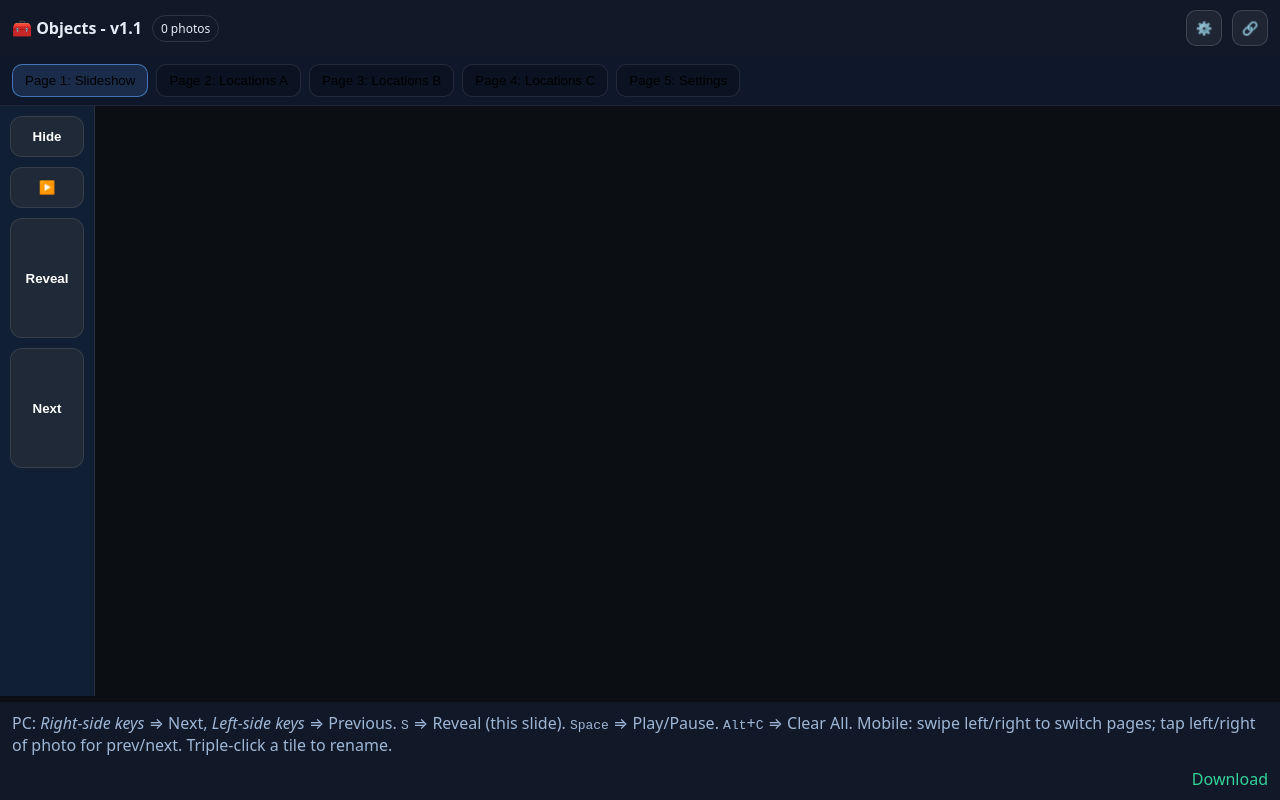
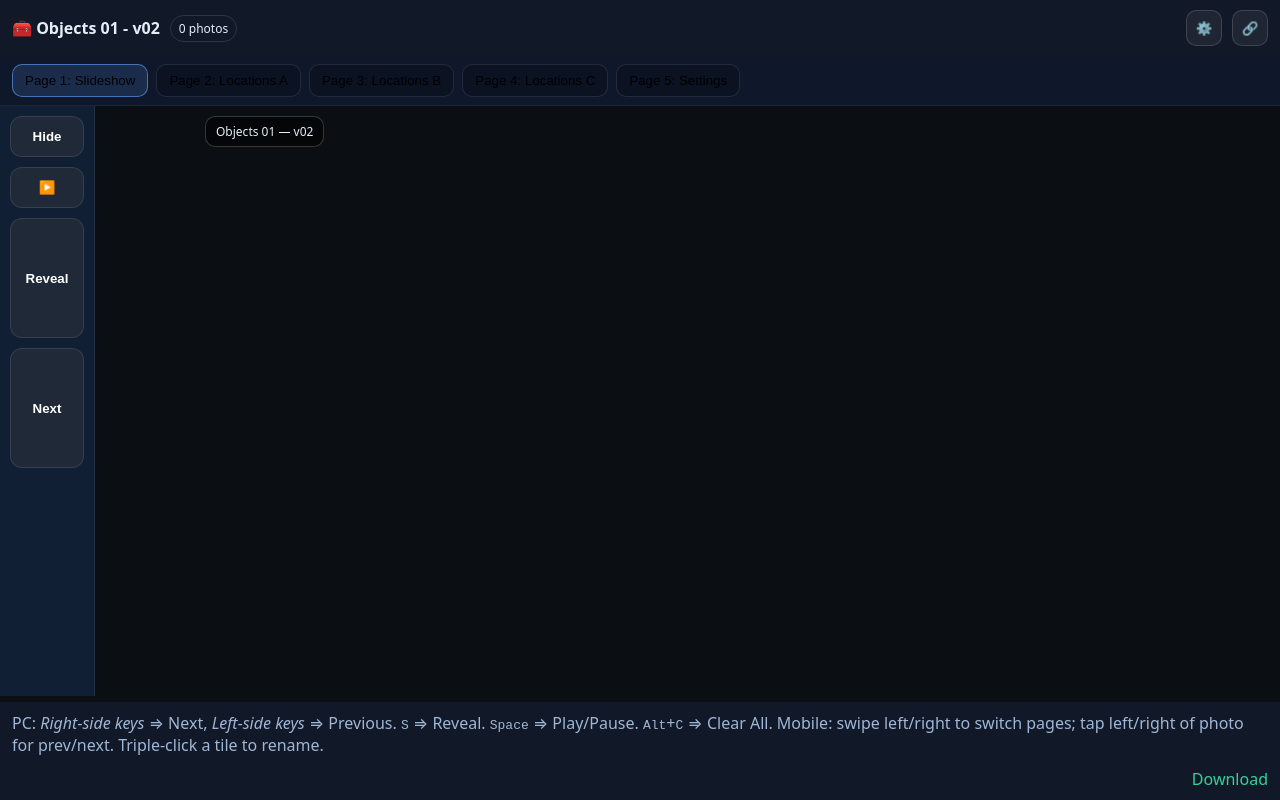
Before and after one commit to jimmez/objects-01, a plain HTML site: page index.html in a window 1280 px wide. Drawn offline with Linux system fonts and the light colour scheme; no server answers.

Commit message:
Update index.html

```diff
--- a/index.html
+++ b/index.html
@@ -3,8 +3,8 @@
 <head>
 <meta charset="utf-8" />
 <meta name="viewport" content="width=device-width, initial-scale=1" />
-<title>Objects - v1.1 — Wikidata Objects Slideshow</title>
-<meta name="description" content="Objects slideshow that fetches photos from Wikidata/Commons by location categories. Swipe pages reliably (Samsung Internet friendly), seamless image swaps, left-rail controls, auto-apply selection. Defaults: 4s slide, 2s reveal." />
+<title>Objects 01 - v02 — Objects Slideshow (Commons)</title>
+<meta name="description" content="Objects slideshow that fetches random photos from Wikimedia Commons categories per location. Swipe pages reliably (Samsung Internet friendly), seamless image swaps, left-rail controls, auto-apply selection. Defaults: 4s slide, 2s reveal." />
 <style>
   :root { --bg:#0b0f14; --fg:#e5eef7; --accent:#60a5fa; --ok:#34d399; --panel:#0f172a; --muted:#9fb7d6; }
   *{box-sizing:border-box}
@@ -28,13 +28,10 @@
 
   /* Stage layout */
   .stageWrap{ display:grid; grid-template-columns:95px 1fr; height:calc(100vh - 210px); min-height:360px; position:relative; }
-  @supports(height: 100dvh){
-    .stageWrap{ height:calc(100dvh - 210px); }
-  }
+  @supports(height: 100dvh){ .stageWrap{ height:calc(100dvh - 210px); } }
   .leftRail{
     display:grid; grid-auto-rows:min-content; align-content:start; gap:10px; padding:10px;
-    background:rgba(59,130,246,.14); border-right:1px solid rgba(255,255,255,.08); z-index:10;
-    touch-action: none;
+    background:rgba(59,130,246,.14); border-right:1px solid rgba(255,255,255,.08); z-index:10; touch-action:none;
   }
   .btn{padding:12px 14px; border-radius:12px; border:1px solid rgba(255,255,255,.1); background:#1f2937; color:#fff; cursor:pointer; font-weight:700}
   .btn.playing{background:rgba(52,211,153,.28); border-color:rgba(52,211,153,.6)}
@@ -42,10 +39,7 @@
 
   .stage{ position:relative; display:grid; place-items:center; overflow:hidden; }
   .imgwrap{ position:relative; width:100%; height:100%; display:grid; place-items:center; }
-  img.photo{
-    max-width:88vw; max-height:74vh; object-fit:contain; border-radius:16px; box-shadow:0 12px 32px rgba(0,0,0,.55);
-    opacity:0; transition:opacity .18s ease;
-  }
+  img.photo{ max-width:88vw; max-height:74vh; object-fit:contain; border-radius:16px; box-shadow:0 12px 32px rgba(0,0,0,.55); opacity:0; transition:opacity .18s ease; }
   img.photo.show{opacity:1}
 
   .nameOverlay{
@@ -56,6 +50,9 @@
   .nameOverlay.collapsed{display:none}
   .title{font-size:22px; font-weight:800}
   .tags{margin-top:6px; font-size:13px; color:var(--muted)}
+
+  /* Version tag on page 1 */
+  .versionSticker{position:absolute; top:10px; left:110px; z-index:20; background:rgba(0,0,0,.6); border:1px solid rgba(255,255,255,.2); padding:6px 10px; border-radius:10px; font-size:12px}
 
   .builder{padding:12px}
   .grid{display:grid; grid-template-columns:repeat(auto-fill, minmax(160px, 1fr)); gap:10px}
@@ -68,34 +65,24 @@
   footer a{color:var(--ok); text-decoration:none}
 
   /* Fullscreen swipe catcher for reliable page swipes (Samsung Internet friendly) */
-  #swipeCatcher{
-    position:fixed; inset:0; z-index:998; /* just under the tabs (999) and header (1000) */
-    background:transparent;
-  }
-  /* Only enable when on slideshow to avoid blocking clicks elsewhere */
+  #swipeCatcher{ position:fixed; inset:0; z-index:998; background:transparent; }
   .noSwipe{ display:none !important; }
 
-  /* Click zones for next/prev inside the image area */
-  .zonePrev, .zoneNext{
-    position:absolute; top:0; bottom:0; z-index:5;
-  }
+  /* Click zones */
+  .zonePrev, .zoneNext{ position:absolute; top:0; bottom:0; z-index:5; }
   .zonePrev{ left:95px; width:35%; }
   .zoneNext{ right:0; width:65%; }
 
-  @media (max-width: 768px){
-    .stageWrap{grid-template-columns:84px 1fr}
-    .zonePrev{ left:84px; }
-    #revealBtn, #nextPhoto{height:100px}
-  }
+  @media (max-width: 768px){ .stageWrap{grid-template-columns:84px 1fr} .zonePrev{ left:84px; } #revealBtn, #nextPhoto{height:100px} }
 </style>
 </head>
 <body>
   <header>
-    <h1>🧰 Objects - v1.1</h1>
+    <h1>🧰 Objects 01 - v02</h1>
     <span class="badge" id="countBadge">0 photos</span>
     <div class="sp"></div>
     <button class="iconBtn" id="gearBtn" title="Settings (toggle)">⚙️</button>
-    <button class="iconBtn" id="openLink" title="Open item/file page">🔗</button>
+    <button class="iconBtn" id="openLink" title="Open file page">🔗</button>
   </header>
 
   <nav class="tabs" role="tablist">
@@ -116,6 +103,7 @@
           <button id="nextPhoto" class="btn">Next</button>
         </div>
         <div class="stage">
+          <div class="versionSticker" id="versionSticker">Objects 01 — v02</div>
           <div class="imgwrap" id="imgwrap"></div>
           <div class="nameOverlay collapsed" id="nameBar">
             <div class="title" id="entityName">&nbsp;</div>
@@ -125,7 +113,6 @@
           <div class="zoneNext" id="zoneNext" title="Next"></div>
         </div>
       </div>
-      <!-- Swipe catcher shows only on slideshow page -->
       <div id="swipeCatcher" class="noSwipe"></div>
     </section>
 
@@ -166,7 +153,7 @@
 
   <footer>
     <div>
-      PC: <em>Right-side keys</em> ⇒ Next, <em>Left-side keys</em> ⇒ Previous. <kbd>S</kbd> ⇒ Reveal (this slide). <kbd>Space</kbd> ⇒ Play/Pause. <kbd>Alt</kbd>+<kbd>C</kbd> ⇒ Clear All.
+      PC: <em>Right-side keys</em> ⇒ Next, <em>Left-side keys</em> ⇒ Previous. <kbd>S</kbd> ⇒ Reveal. <kbd>Space</kbd> ⇒ Play/Pause. <kbd>Alt</kbd>+<kbd>C</kbd> ⇒ Clear All.
       Mobile: swipe left/right to switch pages; tap left/right of photo for prev/next. Triple-click a tile to rename.
     </div>
     <div class="sp"></div>
@@ -185,131 +172,138 @@
       const on=(i===idx-1);
       t.page.classList.toggle('active', on); t.tab.setAttribute('aria-selected', String(on));
     });
-    // Only show the swipe catcher on slideshow page
     if(idx===1){ swipeCatcher.classList.remove('noSwipe'); }
     else { swipeCatcher.classList.add('noSwipe'); }
   }
   tabs.forEach((t,i)=> t.tab.addEventListener('click',()=> setPage(i+1)));
   document.getElementById('gearBtn').addEventListener('click', ()=>{ const i=activePageIndex()+1; setPage(i===5?1:5); });
 
-  /* Reliable swipe (Samsung Internet friendly) */
+  /* Reliable swipe */
   let sx=0, sy=0, swiping=false;
-  swipeCatcher.addEventListener('touchstart', e=>{
-    if(e.touches.length!==1) return;
-    swiping=true;
-    sx=e.touches[0].clientX; sy=e.touches[0].clientY;
-  }, {passive:false});
-  swipeCatcher.addEventListener('touchmove', e=>{
-    if(!swiping) return;
-    const dx=e.touches[0].clientX - sx;
-    const dy=e.touches[0].clientY - sy;
-    if(Math.abs(dx)>Math.abs(dy)) e.preventDefault(); // lock horizontal swipe
-  }, {passive:false});
-  swipeCatcher.addEventListener('touchend', e=>{
-    if(!swiping) return; swiping=false;
-    const t=e.changedTouches[0];
-    const dx=t.clientX - sx, dy=t.clientY - sy;
-    if(Math.abs(dx)>40 && Math.abs(dy)<60){
-      const i=activePageIndex()+1;
-      if(dx<0 && i<5) setPage(i+1);
-      if(dx>0 && i>1) setPage(i-1);
-    }
-  }, {passive:false});
+  swipeCatcher.addEventListener('touchstart', e=>{ if(e.touches.length!==1) return; swiping=true; sx=e.touches[0].clientX; sy=e.touches[0].clientY; }, {passive:false});
+  swipeCatcher.addEventListener('touchmove', e=>{ if(!swiping) return; const dx=e.touches[0].clientX - sx; const dy=e.touches[0].clientY - sy; if(Math.abs(dx)>Math.abs(dy)) e.preventDefault(); }, {passive:false});
+  swipeCatcher.addEventListener('touchend', e=>{ if(!swiping) return; swiping=false; const t=e.changedTouches[0]; const dx=t.clientX - sx, dy=t.clientY - sy; if(Math.abs(dx)>40 && Math.abs(dy)<60){ const i=activePageIndex()+1; if(dx<0 && i<5) setPage(i+1); if(dx>0 && i>1) setPage(i-1); } }, {passive:false});
 
-  /* Also arrow keys for pages */
+  /* Arrow keys for pages */
   document.addEventListener('keydown', (e)=>{
-    const tag=(e.target && e.target.tagName)||'';
-    if(tag==='INPUT' || tag==='TEXTAREA') return;
+    const tag=(e.target && e.target.tagName)||''; if(tag==='INPUT' || tag==='TEXTAREA') return;
     if(e.key==='ArrowRight'){ const i=activePageIndex()+1; if(i<5) setPage(i+1); }
     if(e.key==='ArrowLeft'){ const i=activePageIndex()+1; if(i>1) setPage(i-1); }
     if(e.altKey && e.key.toLowerCase()==='c'){ e.preventDefault(); clearAll(); }
   });
 
-  /* Locations (30) */
+  /* Locations (expanded, improv-friendly) */
   const LOCATIONS = [
     'Office','Tax office','Restaurant','Doctor\'s office','Hospital','School classroom','University lab','Construction site','Factory floor','Warehouse',
     'Supermarket','Bakery','Home kitchen','Coffee shop','Bar / pub','Theater stage','Film set','Music studio','Art studio','Museum gallery',
-    'Library','Gym','Sports stadium','Airport terminal','Train station','Police station','Fire station','Courthouse','Post office','The Moon'
+    'Library','Gym','Sports stadium','Airport terminal','Train station','Police station','Fire station','Courthouse','Post office','The Moon',
+    'Farmer\'s market','School dance','Hardware store','Pharmacy','Beauty salon','Barbershop','Hotel lobby','Kitchen supply store','Flower shop','Public park',
+    'Beach','Playground','City street','Subway','Bus stop','Camping site','Garage','Living room','Class reunion','Open mic night'
   ];
 
-  /* QID maps (object-ish classes) */
-  const MAP_Q = {
-    'Office': ['Q2920921','Q178973','Q14745','Q68'],
-    'Tax office': ['Q2920921','Q178973','Q81163','Q14745'],
-    'Restaurant': ['Q43169','Q102205','Q319541'],
-    "Doctor's office": ['Q332003','Q409967','Q14745'],
-    'Hospital': ['Q332003','Q409967','Q14745'],
-    'School classroom': ['Q178973','Q213642','Q106900'],
-    'University lab': ['Q1183543','Q173394','Q319541'],
-    'Construction site': ['Q39546','Q1027340','Q153556'],
-    'Factory floor': ['Q11016','Q16961420','Q1980186'],
-    'Warehouse': ['Q275688','Q19530','Q1980186'],
-    'Supermarket': ['Q1351597','Q1145158','Q1980186'],
-    'Bakery': ['Q43169','Q132390','Q2575179'],
-    'Home kitchen': ['Q43169','Q246780','Q11409'],
-    'Coffee shop': ['Q600841','Q106909','Q43169'],
-    'Bar / pub': ['Q806536','Q170783','Q102205'],
-    'Theater stage': ['Q188748','Q740563','Q19757'],
-    'Film set': ['Q11197','Q213288','Q49765'],
-    'Music studio': ['Q133067','Q19757','Q9415'],
-    'Art studio': ['Q148094','Q1347431','Q1074483'],
-    'Museum gallery': ['Q1145158','Q860861'],
-    'Library': ['Q106900','Q1673','Q178973'],
-    'Gym': ['Q210506','Q170202','Q216254'],
-    'Sports stadium': ['Q192439','Q11641'],
-    'Airport terminal': ['Q186507','Q3545703','Q18068927'],
-    'Train station': ['Q1275473','Q212379'],
-    'Police station': ['Q214063','Q83360'],
-    'Fire station': ['Q1405','Q190573'],
-    'Courthouse': ['Q133027','Q1073528'],
-    'Post office': ['Q148853','Q124905'],
-    'The Moon': ['Q2900945','Q270534','Q1076575']
+  /* Commons category maps for each location. Avoids Wikidata entirely. */
+  const MAP_CATS = {
+    'Office':[ 'Office_equipment', 'Desks', 'Office_chairs', 'Computers_in_offices', 'Printers', 'Stationery', 'Office_workers', 'Secretaries', 'Delivery_people' ],
+    'Tax office':[ 'Office_equipment', 'Counters_(service_areas)', 'Queue_management_systems', 'Forms' ],
+    'Restaurant':[ 'Restaurant_equipment', 'Tableware', 'Menus', 'Waiters', 'Chefs', 'Cash_registers' ],
+    "Doctor's office":[ 'Medical_equipment', 'Stethoscopes', 'Sphygmomanometers', 'Waiting_rooms', 'Reception_desks' ],
+    'Hospital':[ 'Hospital_equipment', 'Operating_rooms', 'Ambulances_(interiors)', 'IV_drips' ],
+    'School classroom':[ 'Classrooms', 'Blackboards', 'Whiteboards', 'School_desks', 'School_supplies' ],
+    'University lab':[ 'Laboratory_equipment', 'Microscopes', 'Glassware', 'Fume_hoods' ],
+    'Construction site':[ 'Construction_tools', 'Excavators', 'Cranes_(machines)', 'Safety_helmets', 'Cones_(traffic)' ],
+    'Factory floor':[ 'Industrial_machinery', 'Assembly_lines', 'Conveyor_belts', 'Forklift_trucks' ],
+    'Warehouse':[ 'Warehouse_racking', 'Pallets', 'Forklift_trucks', 'Bar_code_scanners' ],
+    'Supermarket':[ 'Shopping_carts', 'Shelving', 'Bar_code_scanners', 'Checkout_counters' ],
+    'Bakery':[ 'Bakeries', 'Ovens', 'Bread', 'Rolling_pins' ],
+    'Home kitchen':[ 'Kitchen_utensils', 'Cookware', 'Refrigerators', 'Cutting_boards' ],
+    'Coffee shop':[ 'Espresso_machines', 'Coffee_grinders', 'To_go_cups', 'Baristas' ],
+    'Bar / pub':[ 'Bartending_tools', 'Beer_taps', 'Glasses', 'Cocktail_shakers' ],
+    'Theater stage':[ 'Stage_lighting_equipment', 'Microphones', 'Props', 'Curtains_(theatre)' ],
+    'Film set':[ 'Film_cameras', 'Clapperboards', 'Boom_microphones', 'Light_stands' ],
+    'Music studio':[ 'Audio_mixers', 'Headphones', 'Microphones', 'Synthesizers' ],
+    'Art studio':[ 'Easels', 'Paintbrushes', 'Palettes', 'Canvases' ],
+    'Museum gallery':[ 'Display_cases', 'Audio_guides', 'Gallery_benches' ],
+    'Library':[ 'Bookshelves', 'Library_circulation_desks', 'Library_cards' ],
+    'Gym':[ 'Dumbbells', 'Treadmills', 'Kettlebells', 'Yoga_mats' ],
+    'Sports stadium':[ 'Scoreboards', 'Turnstiles', 'Bleachers', 'Goal_posts' ],
+    'Airport terminal':[ 'Check-in_counters', 'Boarding_pass_scanners', 'Baggage_carousels' ],
+    'Train station':[ 'Ticket_vending_machines', 'Platforms_(railways)', 'Turnstiles' ],
+    'Police station':[ 'Handcuffs', 'Police_radios', 'Evidence_bags' ],
+    'Fire station':[ 'Firefighting_equipment', 'Fire_helmets', 'Turnout_gear' ],
+    'Courthouse':[ 'Courtrooms', 'Gavels', 'Court_benches' ],
+    'Post office':[ 'Mail_sorting', 'Postboxes', 'Scales' ],
+    'The Moon':[ 'Apollo_equipment', 'Lunar_samples', 'Space_suits' ],
+    "Farmer's market":[ 'Farmers_markets', 'Scales', 'Vegetables', 'Fruit_stalls', 'Cash_boxes' ],
+    'School dance':[ 'School_dances', 'Balloon_decorations', 'Disco_balls' ],
+    'Hardware store':[ 'Hardware_store_interior', 'Tools', 'Power_tools', 'Fasteners' ],
+    'Pharmacy':[ 'Pharmacies', 'Pill_bottles', 'Barcode_scanners', 'Prescription_counters' ],
+    'Beauty salon':[ 'Hairdryers', 'Salon_chairs', 'Make-up_tools' ],
+    'Barbershop':[ 'Barber_chairs', 'Straight_razors', 'Clippers' ],
+    'Hotel lobby':[ 'Reception_desks', 'Luggage_carts', 'Keycards' ],
+    'Kitchen supply store':[ 'Cookware', 'Kitchen_knives', 'Bakeware' ],
+    'Flower shop':[ 'Florist_tools', 'Bouquets', 'Flower_buckets' ],
+    'Public park':[ 'Park_benches', 'Playground_equipment', 'Water_fountains' ],
+    'Beach':[ 'Beach_umbrellas', 'Coolers', 'Sunscreen' ],
+    'Playground':[ 'Swings', 'Slides', 'Climbing_frames' ],
+    'City street':[ 'Street_furniture', 'Newspaper_boxes', 'Traffic_cones' ],
+    'Subway':[ 'Turnstiles', 'Ticket_vending_machines', 'Platform_screen_doors' ],
+    'Bus stop':[ 'Bus_shelters', 'Timetable_displays', 'Benches' ],
+    'Camping site':[ 'Tents', 'Camping_stoves', 'Lanterns' ],
+    'Garage':[ 'Tool_chests', 'Car_jacks', 'Air_compressors' ],
+    'Living room':[ 'Sofas', 'Coffee_tables', 'Remote_controls' ],
+    'Class reunion':[ 'Name_badges', 'Buffets', 'Photo_booths' ],
+    'Open mic night':[ 'Microphones', 'Stools', 'PA_systems' ]
   };
 
-  /* SPARQL helpers */
-  function blockForLocation(label){
-    const qids = MAP_Q[label] || [];
-    if(!qids.length){
-      return `{ ?thing wdt:P31/wdt:P279* wd:Q488383 ; wdt:P18 ?image . BIND(?thing AS ?entity) }`;
+  /* Commons API helpers */
+  const COMMONS = 'https://commons.wikimedia.org/w/api.php';
+
+  function categoryFetch(category, limit=80){
+    const params = new URLSearchParams({
+      action:'query', format:'json', origin:'*',
+      generator:'categorymembers', gcmtitle:`Category:${category}`,
+      gcmtype:'file', gcmlimit:String(Math.min(limit, 200)),
+      prop:'imageinfo|info', iiprop:'url', iiurlwidth:'1600', inprop:'url'
+    });
+    return fetch(`${COMMONS}?${params}`).then(r=>r.json()).then(data=>{
+      const pages = data?.query?.pages || {};
+      return Object.values(pages).map(p=>{
+        const ii = (p.imageinfo||[])[0]||{};
+        return {
+          key:p.pageid+'' ,
+          name:p.title.replace(/^File:/,''),
+          imageUrl: ii.thumburl || ii.url,
+          fileTitle: p.title,
+          itemUrl: p.fullurl || (`https://commons.wikimedia.org/wiki/${encodeURIComponent(p.title)}`),
+          tags: []
+        };
+      });
+    }).catch(()=>[]);
+  }
+
+  function shuffle(arr){ for(let i=arr.length-1;i>0;i--){ const j=Math.floor(Math.random()*(i+1)); [arr[i],arr[j]]=[arr[j],arr[i]]; } return arr; }
+
+  async function fetchForLocation(label){
+    const cats = MAP_CATS[label] || [];
+    if(!cats.length){ return []; }
+    const results = await Promise.all(cats.map(c=> categoryFetch(c, 80)));
+    const merged = [];
+    const seen = new Set();
+    for(const list of results){
+      for(const it of list){
+        if(!it.imageUrl) continue;
+        if(seen.has(it.key)) continue;
+        seen.add(it.key);
+        it.tags = [label];
+        merged.push(it);
+      }
     }
-    const union = qids.map(q=> `{ ?thing wdt:P31/wdt:P279* wd:${q} . }`).join(' UNION ');
-    return `{ { ${union} } ?thing wdt:P18 ?image . BIND(?thing AS ?entity) }`;
+    return shuffle(merged).slice(0, 160);
   }
-  function buildQuery(block, limit=240){
-    return `SELECT ?entity ?entityLabel ?image WHERE {
-${block}
-SERVICE wikibase:label { bd:serviceParam wikibase:language "nb,nn,no,en". }
-} LIMIT ${limit}`;
-  }
-  async function sparqlQuery(query){
-    const endpoint='https://query.wikidata.org/sparql';
-    const body=new URLSearchParams(); body.set('query', query);
-    const res=await fetch(endpoint,{method:'POST',mode:'cors',headers:{'Accept':'application/sparql-results+json','Content-Type':'application/x-www-form-urlencoded; charset=UTF-8'},body});
-    if(!res.ok){ const t=await res.text().catch(()=> ''); throw new Error('WDQS '+res.status+' '+t.slice(0,120)); }
-    return await res.json();
-  }
-  function toThumb(imageVal){
-    let fileName=imageVal;
-    try{ if(fileName.startsWith('http')){ const u=new URL(fileName); const last=decodeURIComponent(u.pathname.split('/').pop()); fileName=last.replace(/^.*File:/,'File:'); } }catch{}
-    if(!/^File:/i.test(fileName)){ fileName='File:'+fileName.replace(/^.*File:/,''); }
-    const bare=encodeURIComponent(fileName.replace(/^File:/,''));
-    return { url:`https://commons.wikimedia.org/w/thumb.php?f=${bare}&w=1600`, title:`File:${fileName.replace(/^File:/,'')}` };
-  }
-  function normalizeRow(r, tag){
-    const name=r.entityLabel?.value || 'Untitled';
-    const imageVal=r.image?.value || '';
-    if(!imageVal) return null;
-    const {url,title}=toThumb(imageVal);
-    const itemUrl=r.entity?.value || '#';
-    const key=itemUrl && itemUrl!=='#' ? itemUrl : url;
-    return { key, name, imageUrl:url, fileTitle:title, itemUrl, tags:[tag] };
-  }
+
   function roundRobin(lists){
     const used=new Set(); const out=[]; const dict=new Map();
-    lists.forEach(list=> list.forEach(it=>{
-      if(!dict.has(it.key)) dict.set(it.key, {...it});
-      else { const ref=dict.get(it.key); it.tags.forEach(t=>{ if(!ref.tags.includes(t)) ref.tags.push(t); }); }
-    }));
+    lists.forEach(list=> list.forEach(it=>{ if(!dict.has(it.key)) dict.set(it.key, {...it}); }));
     const queues=lists.map(list=> list.map(it=>it.key));
     const maxLen=Math.max(0,...queues.map(q=>q.length));
     for(let i=0;i<maxLen;i++){
@@ -355,7 +349,7 @@ SERVICE wikibase:label { bd:serviceParam wikibase:language "nb,nn,no,en". }
 
   /* Distribute locations across 3 pages */
   const pages=[gridLoc1,gridLoc2,gridLoc3];
-  LOCATIONS.forEach((label, i)=>{ makeTile(label, pages[Math.min(2, Math.floor(i/10))]); });
+  LOCATIONS.forEach((label, i)=>{ makeTile(label, pages[Math.min(2, Math.floor(i/Math.ceil(LOCATIONS.length/3)))]); });
 
   /* Selection helpers */
   function selectedFrom(gridEl){ return [...gridEl.querySelectorAll('.termBtn.selected')].map(b=> b.dataset.term||b.textContent.trim()); }
@@ -383,13 +377,10 @@ SERVICE wikibase:label { bd:serviceParam wikibase:language "nb,nn,no,en". }
     const chosen = sel.loc.length? sel.loc : ['Office'];
     for(const label of chosen){
       try{
-        const block = blockForLocation(label);
-        const q = buildQuery(block, 240);
-        const data = await sparqlQuery(q);
+        const rows = await fetchForLocation(label);
         if(gen!==fetchGen) return;
-        const rows=(data.results.bindings||[]).map(r=> normalizeRow(r, label)).filter(Boolean);
         perList.push(rows);
-      }catch(e){ console.warn('block failed', label, e); }
+      }catch(e){ console.warn('fetch failed', label, e); }
     }
     const mixed=roundRobin(perList);
     if(gen!==fetchGen) return;
@@ -405,26 +396,18 @@ SERVICE wikibase:label { bd:serviceParam wikibase:language "nb,nn,no,en". }
     imgwrap.appendChild(currentImg);
     if(prev){ prev.addEventListener('transitionend', ()=>{ try{ imgwrap.removeChild(prev); }catch{} }, {once:true}); prev.classList.remove('show'); }
   }
-  async function filePageURL(fileTitle){
-    try{
-      const url='https://commons.wikimedia.org/w/api.php?action=query&format=json&origin=*&prop=imageinfo&iiprop=url&titles='+encodeURIComponent(fileTitle);
-      const res=await fetch(url); const data=await res.json();
-      const page=data?.query?.pages ? Object.values(data.query.pages)[0] : null;
-      return page?.fullurl || ('https://commons.wikimedia.org/wiki/'+encodeURIComponent(fileTitle));
-    }catch(e){ return 'https://commons.wikimedia.org/wiki/'+encodeURIComponent(fileTitle); }
-  }
-  async function showIndex(i){
+
+  function showIndex(i){
     if(!items.length) return;
     currIndex=(i+items.length)%items.length;
     const it=items[currIndex];
     const img=new Image(); img.decoding='async'; img.referrerPolicy='no-referrer';
-    img.onload=async ()=>{
+    img.onload=()=>{
       swapIn(img);
       entityName.textContent=it.name;
       entityTags.textContent=(it.tags||[]).join(' + ');
       nameBar.classList.add('collapsed');
-      const f = await filePageURL(it.fileTitle).catch(()=> '#');
-      currentLink = it.itemUrl && it.itemUrl!=='#' ? it.itemUrl : (f||'#');
+      currentLink = it.itemUrl || '#';
       setTimeout(()=>{ if(!globalHide || perSlideReveal){ nameBar.classList.remove('collapsed'); } perSlideReveal=false; }, nameDelay);
       downloadLink.href=it.imageUrl; downloadLink.download=it.fileTitle.replace(/^File:/,'');
     };
@@ -454,8 +437,7 @@ SERVICE wikibase:label { bd:serviceParam wikibase:language "nb,nn,no,en". }
 
   /* PC keyboard mapping for slides */
   document.addEventListener('keydown', (e)=>{
-    const tag=(e.target && e.target.tagName)||'';
-    if(tag==='INPUT' || tag==='TEXTAREA') return;
+    const tag=(e.target && e.target.tagName)||''; if(tag==='INPUT' || tag==='TEXTAREA') return;
     const key=(e.key||'').toLowerCase();
     if(e.code==='Space'){ e.preventDefault(); autoplay? stopAutoplay():startAutoplay(); return; }
     if(key==='s'){ e.preventDefault(); perSlideReveal=true; nameBar.classList.remove('collapsed'); return; }
@@ -475,10 +457,13 @@ SERVICE wikibase:label { bd:serviceParam wikibase:language "nb,nn,no,en". }
   document.getElementById('clearAll4').onclick=clearAll;
 
   /* Boot: preselect Office + apply */
-  const firstTiles=[...document.querySelectorAll('#gridLoc1 .termBtn,#gridLoc2 .termBtn,#gridLoc3 .termBtn')];
-  const officeBtn=firstTiles.find(b=> (b.dataset.term||b.textContent)==='Office');
-  if(officeBtn) officeBtn.classList.add('selected');
-  applySelection();
+  const allTiles=[...document.querySelectorAll('#gridLoc1 .termBtn,#gridLoc2 .termBtn,#gridLoc3 .termBtn')];
+  // If tiles not yet created (because of timing), wait a tick
+  setTimeout(()=>{
+    const officeBtn=[...document.querySelectorAll('#gridLoc1 .termBtn,#gridLoc2 .termBtn,#gridLoc3 .termBtn')].find(b=> (b.dataset.term||b.textContent)==='Office');
+    if(officeBtn) officeBtn.classList.add('selected');
+    applySelection();
+  }, 0);
 })();
 </script>
 </body>
```
